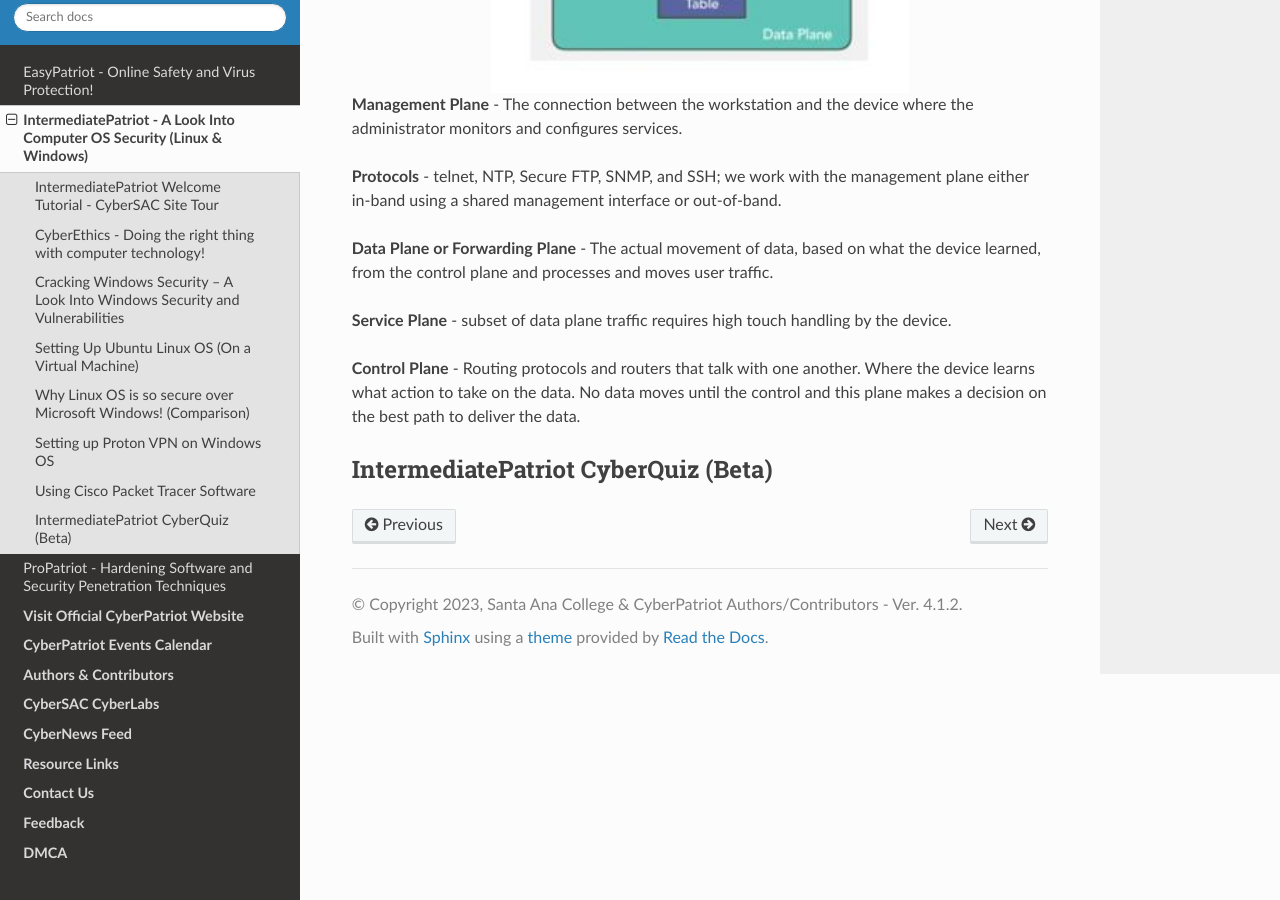
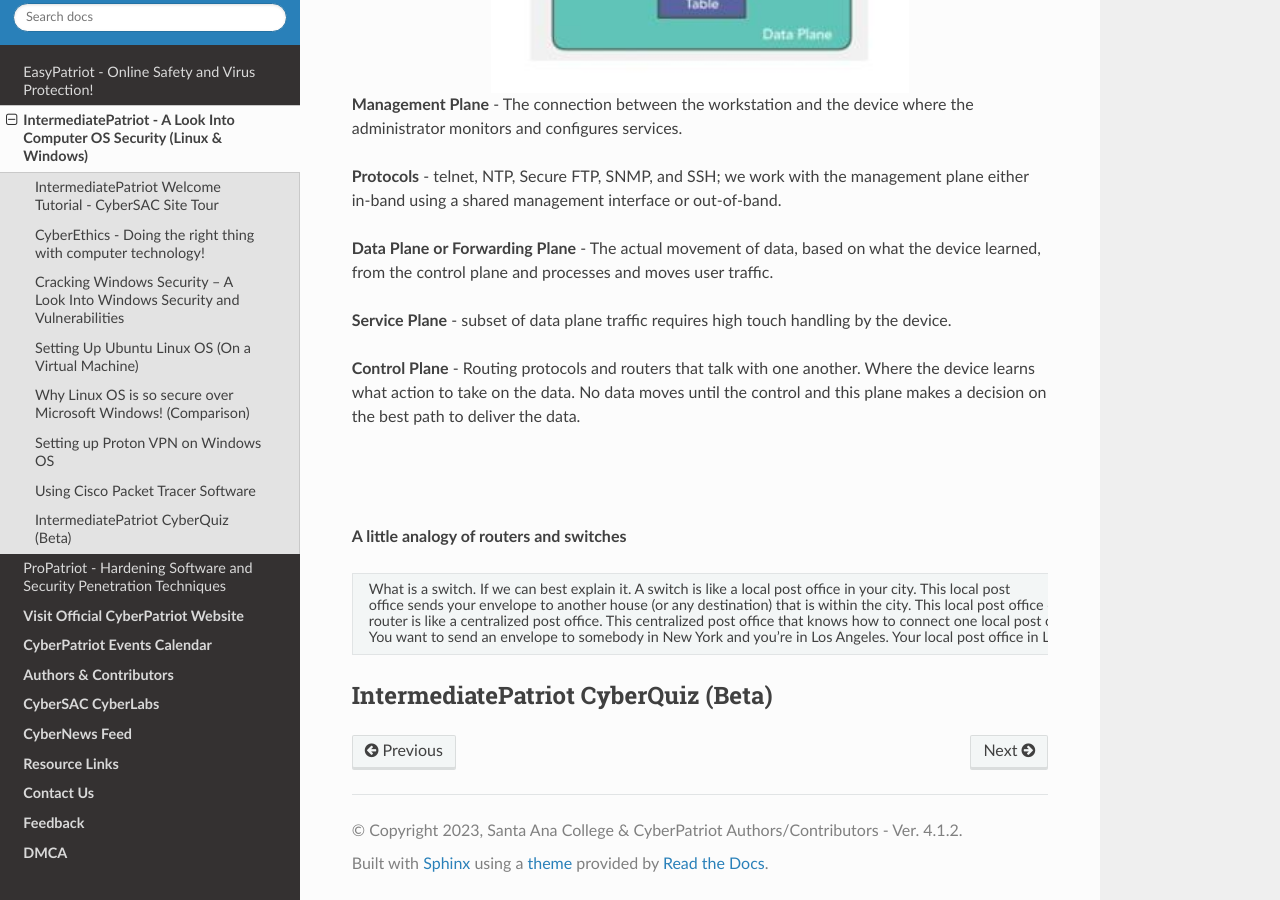
Before and after one commit to natt96z/cybersac, a Sphinx documentation site: the page built from docs/source/MediumCybersac.rst, in a window 1280 px wide and 900 px high, scrolled down 18224 px. Built offline with Sphinx 7.4.7 and the Read the Docs theme 2.0.0, drawn with Linux system fonts in a browser that asks for light colours; a script that is not in the unit is left out.

Commit message:
Update MediumCybersac.rst

```diff
--- a/docs/source/MediumCybersac.rst
+++ b/docs/source/MediumCybersac.rst
@@ -326,7 +326,27 @@ A picture containing graphical user interface
 
 **Control Plane** - Routing protocols and routers that talk with one another. Where the device learns what action to take on the data. No data moves until the control and this plane makes a decision on the best path to deliver the data.
 
+|
+|
 
+**A little analogy of routers and switches**
+
+
++-------------------------------------------------------------------------------------+-----------------------------+
+|What is a switch. If we can best explain it. A switch is like a local post office in your city. This local post    |
+|                                                                                                                   |
+|office sends your envelope to another house (or any destination) that is within the city. This local post office   |
+|can only send envelopes locally.                                                                                   |
+|                                                                                                                   |
+|router is like a centralized post office. This centralized post office that  knows how to connect one local post   |
+|office to another.                                                                                                 |
+|                                                                                                                   |
+|You want to send an envelope to somebody in New York and you’re in Los Angeles. Your local post office in Los      |
+|Angeles(LA PO) doesn’t know how to get that envelope to that person in NY. The LA PO will contact the centralized  |
+|post office so that the centralized  PO can send that envelope to NY PO. NY PO knows the exact location of that    |
+|person and the envelope is delivered!                                                                              |
+|                                                                                                                   |
++-------------------------------------------------------------------------------------+-----------------------------+
 
 IntermediatePatriot CyberQuiz (Beta)
 ~~~~~~~~~~~~~~~~~~~~~~~~~~~~~~~~~~~~~~~~~~~~~
```
